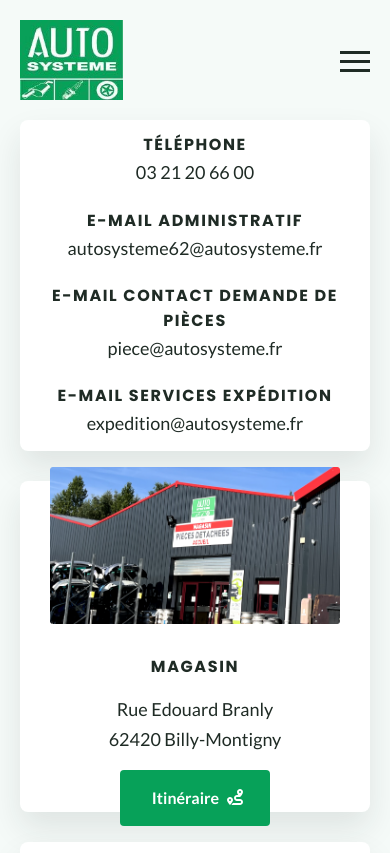
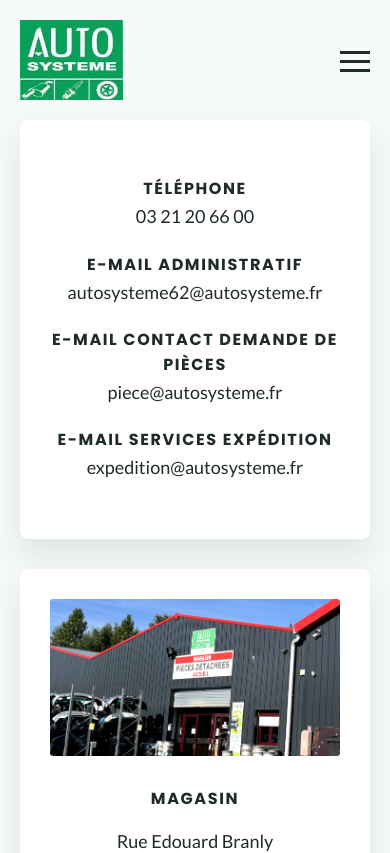
Before and after one commit to Nina-petit/auto-systeme, a React (Create React App) app: page /contact in a window 390 px wide. Shown: the top 853 px of the page. Built offline with nearby package versions, Linux system fonts and the light colour scheme.

Commit message:
fix contact card height

```diff
--- a/src/Contact/Contact.js
+++ b/src/Contact/Contact.js
@@ -1,4 +1,4 @@
-import React, { useEffect } from 'react';
+import React from 'react';
 import './Contact.scss';
 import Footer from '../Footer/Footer';
 import { ReactComponent as Cash } from '../assets/cash.svg';
@@ -8,19 +8,6 @@
 import administration from '../assets/administration.png';
 
 function Contact() {
-    useEffect(() => {
-        let maxCardHeight = 0;
-        const cards = document.getElementsByClassName('card');
-        for (let i = 0; i < cards.length; i++) {
-            const cardHeight = cards[i].offsetHeight;
-            if (cardHeight > maxCardHeight) {
-                maxCardHeight = cardHeight;
-            }
-        }
-        for (let i = 0; i < cards.length; i++) {
-            cards[i].style.height = `${maxCardHeight}px`;
-        }
-    }, []);
 
     return (
         <div className="contact">
--- a/src/Contact/Contact.scss
+++ b/src/Contact/Contact.scss
@@ -21,10 +21,10 @@
         }
 
         padding: 172px 239px 160px 239px;
-        display: flex;
-        flex-wrap: wrap;
+        display: grid;
+        grid-template-columns: repeat(auto-fit, minmax(466px, 1fr));
+        grid-auto-rows: 1fr;
         gap: 30px;
-        justify-content: center;
 
         .card {
             box-sizing: border-box;
@@ -33,7 +33,8 @@
             justify-content: center;
             padding: 30px;
             align-items: center;
-            width: 466px;
+            width: 100%;
+            height: 100%;
             background-color: #FFF;
             box-shadow: 0px 16px 32px 0px rgba(31, 43, 37, 0.10);
             border-radius: 8px;
@@ -106,9 +107,6 @@
 @media (max-width: 768px) {
     .contact__content {
         padding: 120px 20px 60px 20px;
-
-        .card {
-            width: 100%;
-        }
+        grid-template-columns: 1fr;
     }
 }
```
